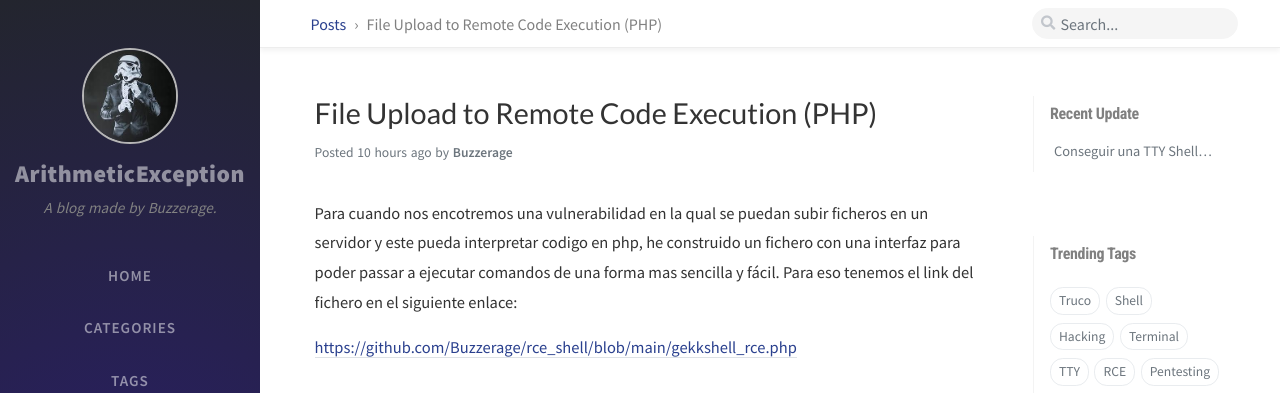
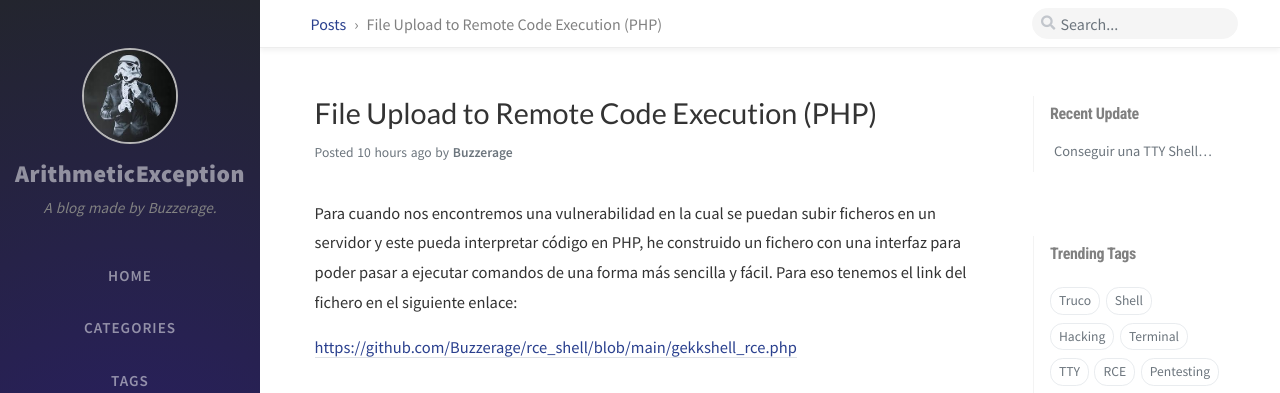
Before and after one commit to Buzzerage/Buzzerage.github.io, a Jekyll site: the page built from _posts/2021-05-04-2-file-rce-upload.md, in a window 1280 px wide and 1170 px high. Shown: the top 393 px of the window. Built offline with Jekyll 4.4.1, drawn with Linux system fonts in a browser that asks for light colours; nearby versions of some CDN libraries; comment, search, counter and statistics services are not loaded.

Commit message:
[Automation] Updated the Lastmod for post(s).

```diff
--- a/_data/updates.yml
+++ b/_data/updates.yml
@@ -1,3 +1,3 @@
 -
   filename: 'shell-tty-interactiva'
-  lastmod: '2021-04-05 14:26:50 +0100'
+  lastmod: '2021-04-05 15:02:11 +0100'
--- a/_posts/2021-05-04-2-file-rce-upload.md
+++ b/_posts/2021-05-04-2-file-rce-upload.md
@@ -7,6 +7,6 @@ tags: [File Upload, Hacking, Shell, Truco, RCE, Commandos]
 math: true
 ---
 
-Para cuando nos encotremos una vulnerabilidad en la qual se puedan subir ficheros en un servidor y este pueda interpretar codigo en php, he construido un fichero con una interfaz para poder passar a ejecutar comandos de una forma mas sencilla y fácil. Para eso tenemos el link del fichero en el siguiente enlace:
+Para cuando nos encontremos una vulnerabilidad en la cual se puedan subir ficheros en un servidor y este pueda interpretar código en PHP, he construido un fichero con una interfaz para poder pasar a ejecutar comandos de una forma más sencilla y fácil. Para eso tenemos el link del fichero en el siguiente enlace:
 
 <https://github.com/Buzzerage/rce_shell/blob/main/gekkshell_rce.php>
```
